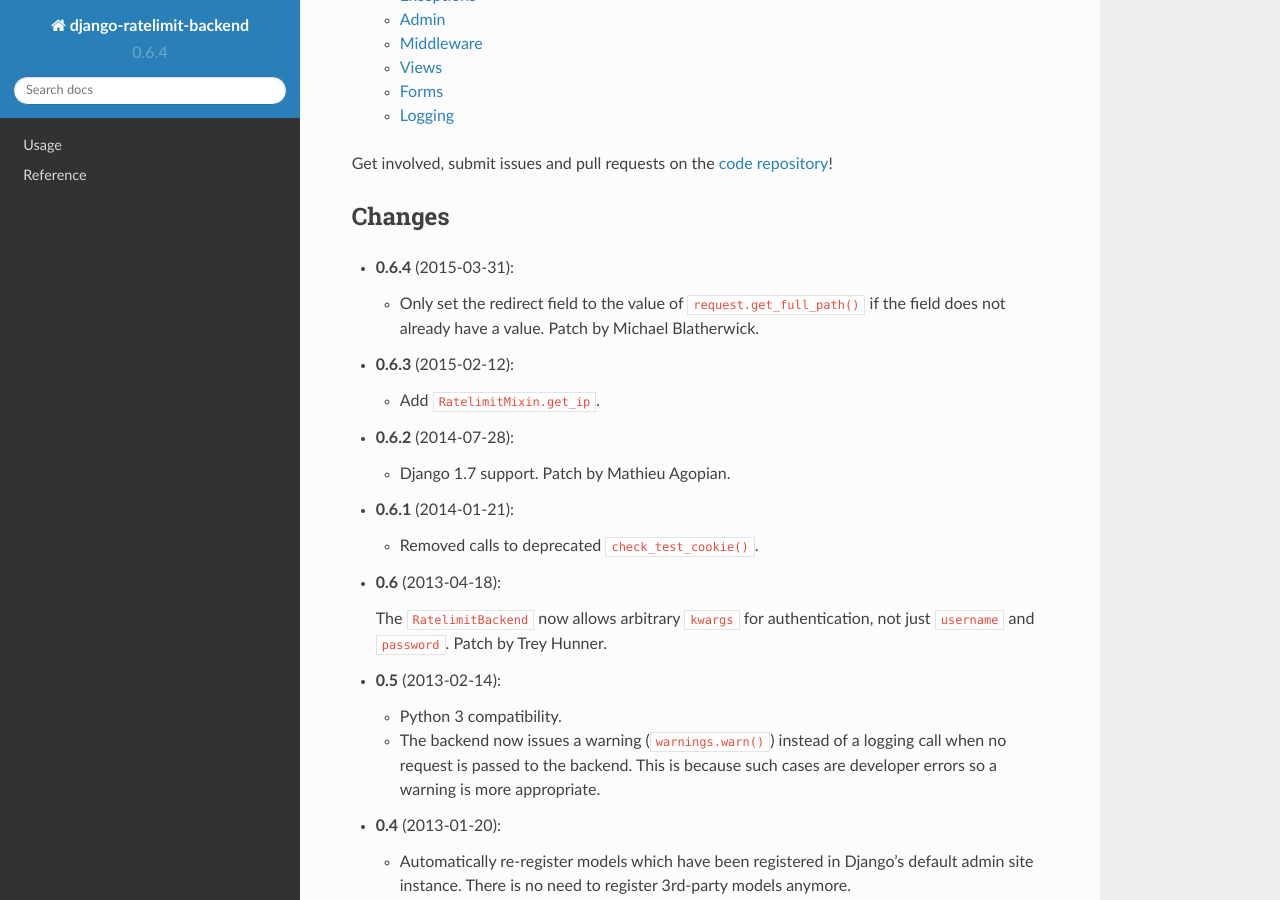
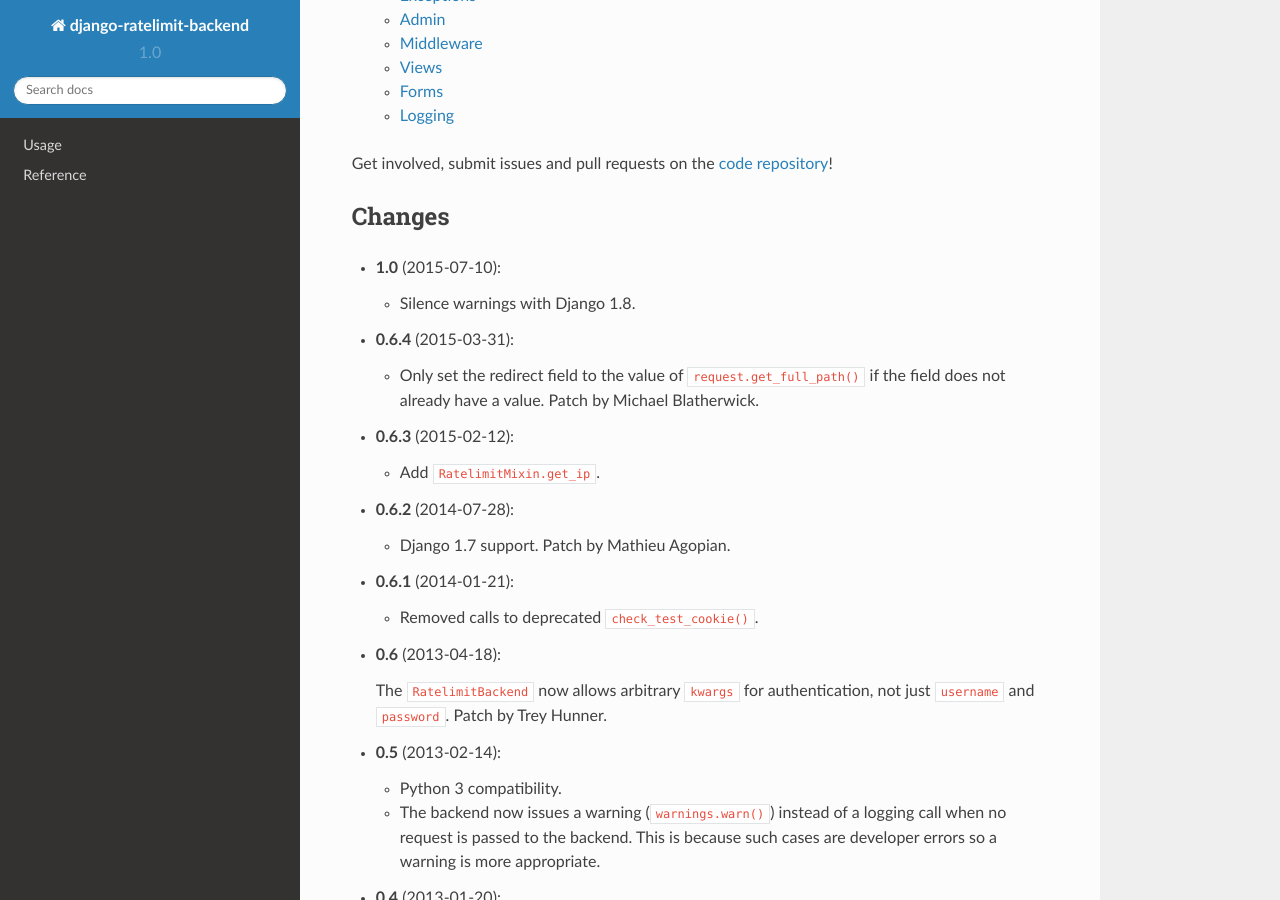
Before and after one commit to brutasse/django-ratelimit-backend, a Sphinx documentation site: the page built from docs/index.rst, in a window 1280 px wide and 900 px high, scrolled down 673 px. Built offline with Sphinx 7.4.7 and the Read the Docs theme 2.0.0, drawn with Linux system fonts in a browser that asks for light colours.

Commit message:
Bump version to 1.0

```diff
--- a/docs/conf.py
+++ b/docs/conf.py
@@ -50,9 +50,9 @@
 # built documents.
 #
 # The short X.Y version.
-version = '0.6.4'
+version = '1.0'
 # The full version, including alpha/beta/rc tags.
-release = '0.6.4'
+release = '1.0'
 
 # The language for content autogenerated by Sphinx. Refer to documentation
 # for a list of supported languages.
--- a/docs/index.rst
+++ b/docs/index.rst
@@ -27,6 +27,10 @@
 
 Changes
 -------
+
+* **1.0** (2015-07-10):
+
+  * Silence warnings with Django 1.8.
 
 * **0.6.4** (2015-03-31):
 
--- a/ratelimitbackend/__init__.py
+++ b/ratelimitbackend/__init__.py
@@ -1 +1 @@
-__version__ = '0.6.4'
+__version__ = '1.0'
```
Also changed, not shown: 1 other file.
